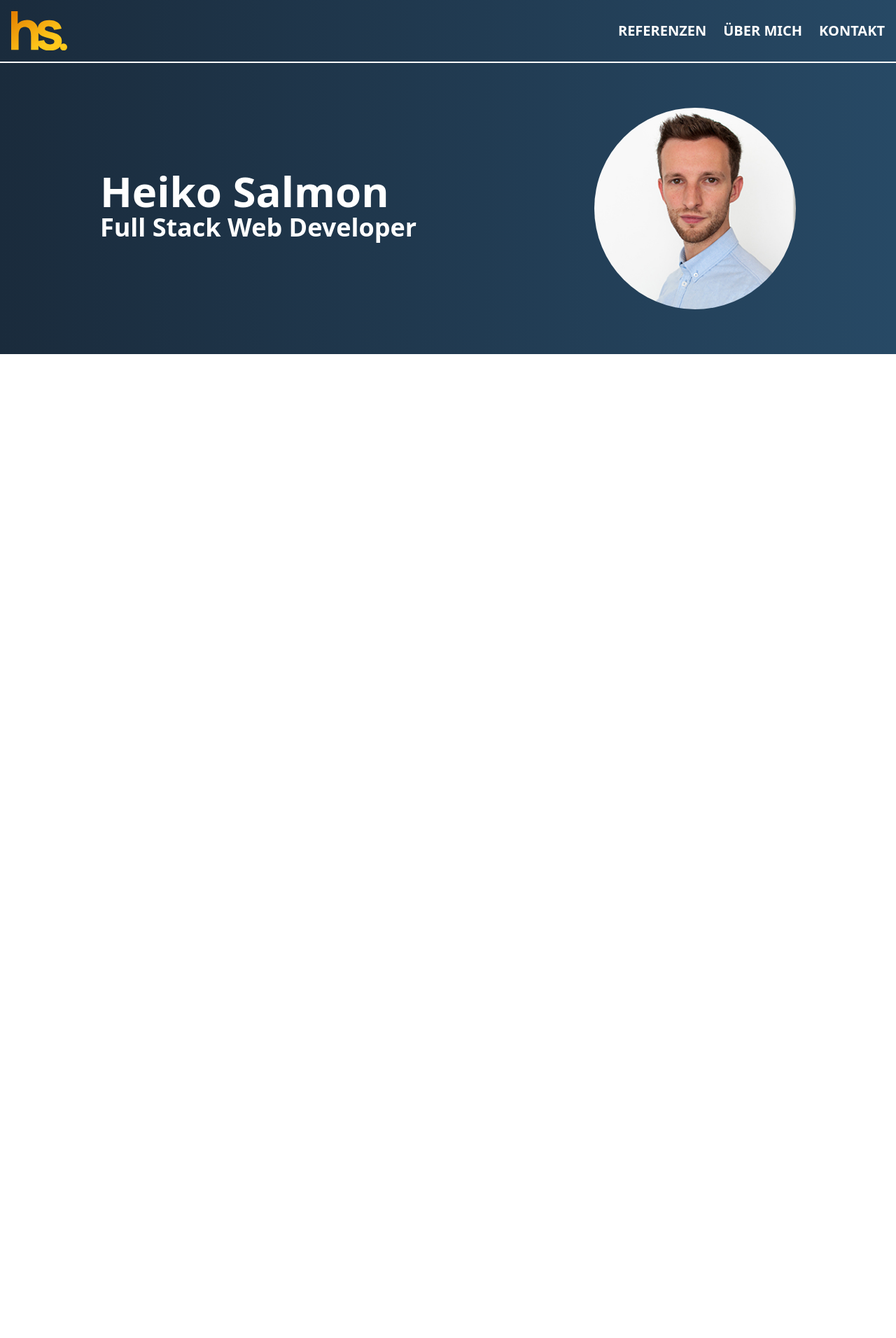
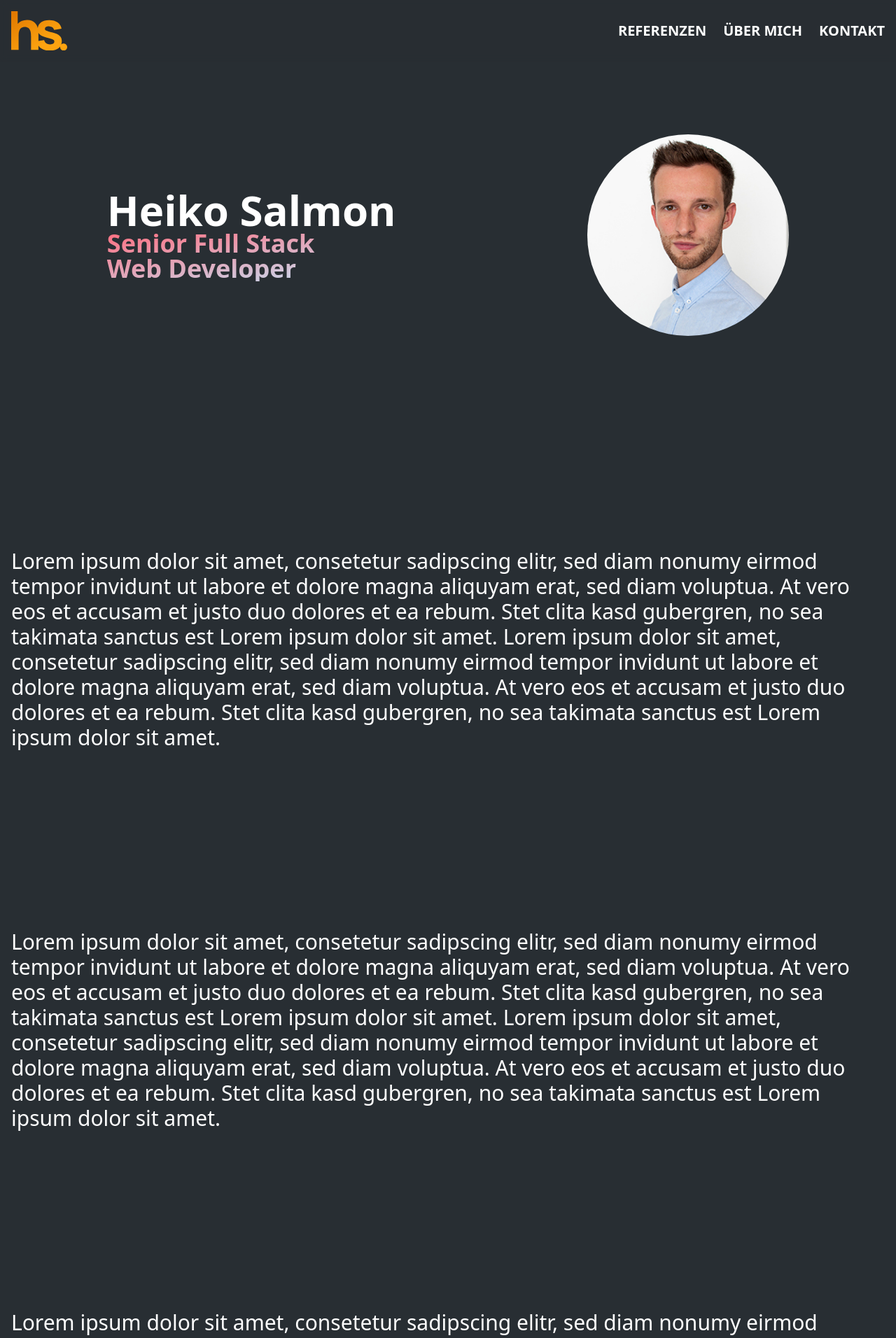
Before and after one commit to henk23/website, a SvelteKit app: page / in a window 1280 px wide. Shown: the top 1912 px of the page at 70% size. Before the commit the page ends 800 px from the top, so only its background shows below. Built offline with nearby package versions, Linux system fonts and the light colour scheme; a web font is replaced by a local one.

Commit message:
More styling

```diff
--- a/src/app.css
+++ b/src/app.css
@@ -27,6 +27,10 @@
     font-smoothing: antialiased;
   }
 
+  body {
+    background-color: #282e33;
+  }
+
   svg {
     max-width: 100%;
     height: auto;
@@ -36,6 +40,6 @@
 @layer components {
 
   .header-link {
-    @apply transition-all duration-200 hover:text-heiko-orange-500;
+    @apply transition-all duration-200 hover:text-orange-500;
   }
 }
--- a/src/lib/components/Nav.svelte
+++ b/src/lib/components/Nav.svelte
@@ -2,8 +2,8 @@
   import HSLogo from '$lib/assets/hs-logo.svg?raw';
 </script>
 
-<nav class="text-white font-bold uppercase p-4 border-b-2 border-white">
-  <div class="container mx-auto">
+<nav class="fixed w-full bg-grey-950/70 backdrop-blur-sm text-white font-bold uppercase p-4">
+  <div class="container">
     <div class="flex items-center justify-between">
       <div class="w-20 text-white">
         {@html HSLogo}
@@ -19,6 +19,7 @@
 
 <style lang="postcss">
   nav {
-    background: linear-gradient(to right, theme('colors.heiko-blue.950') 0%, theme('colors.heiko-blue.800') 100%);
+    /*background: linear-gradient(to right, theme('colors.heiko-blue.950') 0%, theme('colors.heiko-blue.800') 100%);*/
+    /*background: #0a0b0b; !*theme('colors.gray.800');*!*/
   }
 </style>
--- a/src/routes/+page.svelte
+++ b/src/routes/+page.svelte
@@ -3,19 +3,75 @@
 </script>
 
 <main class="text-white p-4">
-  <div class="flex items-center justify-around container min-h-96">
-    <div class="text-6xl leading-[0.7em] font-bold">
-      <span>Heiko Salmon</span><br>
-      <span class="text-4xl">Full Stack Web Developer</span>
+  <section class="flex items-center justify-around container py-44">
+    <div class="font-bold">
+      <div class="text-6xl leading-none">Heiko Salmon</div>
+      <div class="text-4xl gradient leading-none text--500">
+        Senior Full Stack<br>Web Developer
+      </div>
     </div>
     <div class="rounded-full w-72 h-72 overflow-hidden">
       <img src={heikoPhoto} alt="Foto von Heiko">
     </div>
-  </div>
+  </section>
+  <section class="text-3xl py-32">
+    Lorem ipsum dolor sit amet, consetetur sadipscing elitr, sed diam nonumy eirmod tempor invidunt ut
+    labore et dolore magna aliquyam erat, sed diam voluptua. At vero eos et accusam et justo duo dolores
+    et ea rebum. Stet clita kasd gubergren, no sea takimata sanctus est Lorem ipsum dolor sit amet. Lorem
+    ipsum dolor sit amet, consetetur sadipscing elitr, sed diam nonumy eirmod tempor invidunt ut labore et
+    dolore magna aliquyam erat, sed diam voluptua. At vero eos et accusam et justo duo dolores et ea rebum.
+    Stet clita kasd gubergren, no sea takimata sanctus est Lorem ipsum dolor sit amet.
+  </section>
+  <section class="text-3xl py-32">
+    Lorem ipsum dolor sit amet, consetetur sadipscing elitr, sed diam nonumy eirmod tempor invidunt ut
+    labore et dolore magna aliquyam erat, sed diam voluptua. At vero eos et accusam et justo duo dolores
+    et ea rebum. Stet clita kasd gubergren, no sea takimata sanctus est Lorem ipsum dolor sit amet. Lorem
+    ipsum dolor sit amet, consetetur sadipscing elitr, sed diam nonumy eirmod tempor invidunt ut labore et
+    dolore magna aliquyam erat, sed diam voluptua. At vero eos et accusam et justo duo dolores et ea rebum.
+    Stet clita kasd gubergren, no sea takimata sanctus est Lorem ipsum dolor sit amet.
+  </section>
+  <section class="text-3xl py-32">
+    Lorem ipsum dolor sit amet, consetetur sadipscing elitr, sed diam nonumy eirmod tempor invidunt ut
+    labore et dolore magna aliquyam erat, sed diam voluptua. At vero eos et accusam et justo duo dolores
+    et ea rebum. Stet clita kasd gubergren, no sea takimata sanctus est Lorem ipsum dolor sit amet. Lorem
+    ipsum dolor sit amet, consetetur sadipscing elitr, sed diam nonumy eirmod tempor invidunt ut labore et
+    dolore magna aliquyam erat, sed diam voluptua. At vero eos et accusam et justo duo dolores et ea rebum.
+    Stet clita kasd gubergren, no sea takimata sanctus est Lorem ipsum dolor sit amet.
+  </section>
+  <section class="text-3xl py-32">
+    Lorem ipsum dolor sit amet, consetetur sadipscing elitr, sed diam nonumy eirmod tempor invidunt ut
+    labore et dolore magna aliquyam erat, sed diam voluptua. At vero eos et accusam et justo duo dolores
+    et ea rebum. Stet clita kasd gubergren, no sea takimata sanctus est Lorem ipsum dolor sit amet. Lorem
+    ipsum dolor sit amet, consetetur sadipscing elitr, sed diam nonumy eirmod tempor invidunt ut labore et
+    dolore magna aliquyam erat, sed diam voluptua. At vero eos et accusam et justo duo dolores et ea rebum.
+    Stet clita kasd gubergren, no sea takimata sanctus est Lorem ipsum dolor sit amet.
+  </section>
+  <section class="text-3xl py-32">
+    Lorem ipsum dolor sit amet, consetetur sadipscing elitr, sed diam nonumy eirmod tempor invidunt ut
+    labore et dolore magna aliquyam erat, sed diam voluptua. At vero eos et accusam et justo duo dolores
+    et ea rebum. Stet clita kasd gubergren, no sea takimata sanctus est Lorem ipsum dolor sit amet. Lorem
+    ipsum dolor sit amet, consetetur sadipscing elitr, sed diam nonumy eirmod tempor invidunt ut labore et
+    dolore magna aliquyam erat, sed diam voluptua. At vero eos et accusam et justo duo dolores et ea rebum.
+    Stet clita kasd gubergren, no sea takimata sanctus est Lorem ipsum dolor sit amet.
+  </section>
+  <section class="text-3xl py-32">
+    Lorem ipsum dolor sit amet, consetetur sadipscing elitr, sed diam nonumy eirmod tempor invidunt ut
+    labore et dolore magna aliquyam erat, sed diam voluptua. At vero eos et accusam et justo duo dolores
+    et ea rebum. Stet clita kasd gubergren, no sea takimata sanctus est Lorem ipsum dolor sit amet. Lorem
+    ipsum dolor sit amet, consetetur sadipscing elitr, sed diam nonumy eirmod tempor invidunt ut labore et
+    dolore magna aliquyam erat, sed diam voluptua. At vero eos et accusam et justo duo dolores et ea rebum.
+    Stet clita kasd gubergren, no sea takimata sanctus est Lorem ipsum dolor sit amet.
+  </section>
 </main>
 
 <style lang="postcss">
   main {
-    background: linear-gradient(to right, theme('colors.heiko-blue.950') 0%, theme('colors.heiko-blue.800') 100%);
+    /*background: linear-gradient(to bottom, theme('colors.heiko-blue.950') 0%, theme('colors.heiko-blue.800') 100%);*/
+  }
+
+  .gradient {
+    background: linear-gradient(to bottom right, #ff6e7f, #bfe9ff);
+    background-clip: text;
+    -webkit-text-fill-color: transparent;
   }
 </style>
--- a/tailwind.config.js
+++ b/tailwind.config.js
@@ -17,57 +17,31 @@ export default {
         'sans': ['Montserrat', ...defaultTheme.fontFamily.sans],
       },
       colors: {
-        'heiko-blue': {
-          '50': '#f4f7fb',
-          '100': '#e8eff6',
-          '200': '#cbdeec',
-          '300': '#9dc2dc',
-          '400': '#69a1c7',
-          '500': '#4685b1',
-          '600': '#346a95',
-          '700': '#2b5579',
-          '800': '#274965',
-          '900': '#253e55',
-          '950': '#1a2b3c',
+        'grey': {
+          '50': '#f4f6f7',
+          '100': '#e3e8ea',
+          '200': '#cad4d7',
+          '300': '#a5b5bb',
+          '400': '#788e98',
+          '500': '#5d737d',
+          '600': '#50616a',
+          '700': '#455259',
+          '800': '#3e474c',
+          '900': '#373d42',
+          '950': '#282e33',
         },
-        'heiko-orange': {
-          '50': '#fffcea',
-          '100': '#fff5c5',
-          '200': '#ffec85',
-          '300': '#ffdb46',
-          '400': '#ffc81b',
-          '500': '#ffa90a',
-          '600': '#e27d00',
-          '700': '#bb5602',
-          '800': '#984208',
-          '900': '#7c360b',
-          '950': '#481a00',
-        },
-        'heiko-green': {
-          '50': '#f6fde8',
-          '100': '#ebf9ce',
-          '200': '#d7f3a3',
-          '300': '#bbe96d',
-          '400': '#98d831',
-          '500': '#81c121',
-          '600': '#629a16',
-          '700': '#4c7516',
-          '800': '#3e5d17',
-          '900': '#364f18',
-          '950': '#1a2b08',
-        },
-        'heiko-pink': {
-          '50': '#fcf3f8',
-          '100': '#fbe8f2',
-          '200': '#f8d2e7',
-          '300': '#f3aed2',
-          '400': '#eb7bb2',
-          '500': '#e05494',
-          '600': '#ce3473',
-          '700': '#aa2256',
-          '800': '#94204b',
-          '900': '#7b2041',
-          '950': '#4b0c23',
+        'orange': {
+          '50': '#fffbea',
+          '100': '#fff4c5',
+          '200': '#ffe787',
+          '300': '#ffd548',
+          '400': '#ffc11e',
+          '500': '#fca310',
+          '600': '#df7600',
+          '700': '#b95104',
+          '800': '#963e0a',
+          '900': '#7b330c',
+          '950': '#471901',
         },
       },
     },
```
Also changed, not shown: src/lib/assets/hs-logo.svg, static/favicon.svg.
